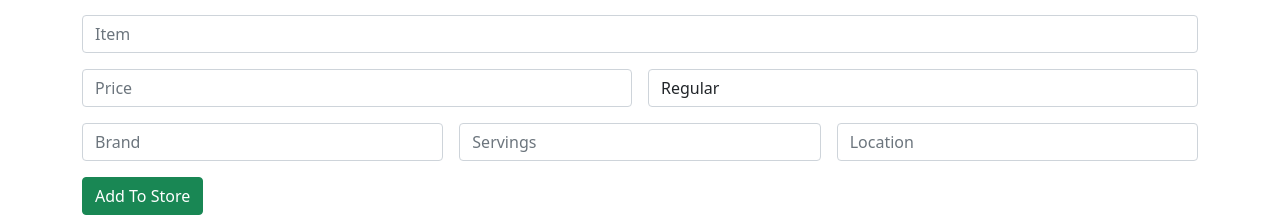
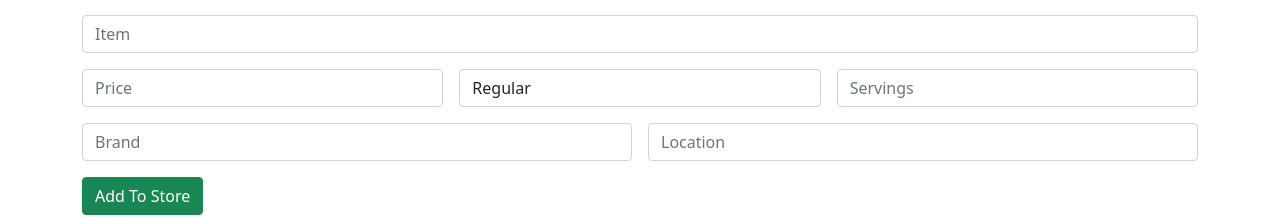
Before and after one commit to forwoodb/food-app-react-firebase, a React (Create React App) app: page / in a window 1280 px wide. Shown: the part 242-459 px from the top of the page. Built offline with nearby package versions, Linux system fonts and the light colour scheme; no server answers; the database is empty.

Commit message:
Rearranged add item form

```diff
--- a/src/Components/AddItem.js
+++ b/src/Components/AddItem.js
@@ -38,23 +38,23 @@
           <div>
             <input className="form-control" name="itemText" placeholder="Item"/>
           </div>
-          <div className="col-md-6">
+          <div className="col-4">
             <input className="form-control" name="price" placeholder="Price"/>
           </div>
-          <div className="col-md-6">
+          <div className="col-4">
             <select className="form-control" name="priceType">
               <option>Regular</option>
               <option>Sale</option>
               <option>Coupon</option>
             </select>
           </div>
-          <div className="col-md-4">
+          <div className="col-4">
+            <input className="form-control" name="servings" placeholder="Servings"/>
+          </div>
+          <div className="col-6">
             <input className="form-control" name="brand" placeholder="Brand"/>
           </div>
-          <div className="col-md-4">
-            <input className="form-control" name="servings" placeholder="Servings"/>
-          </div>
-          <div className="col-md-4">
+          <div className="col-6">
             <input className="form-control" name="location" placeholder="Location"/>
           </div>
           <div className="d-grid d-sm-block">
```
